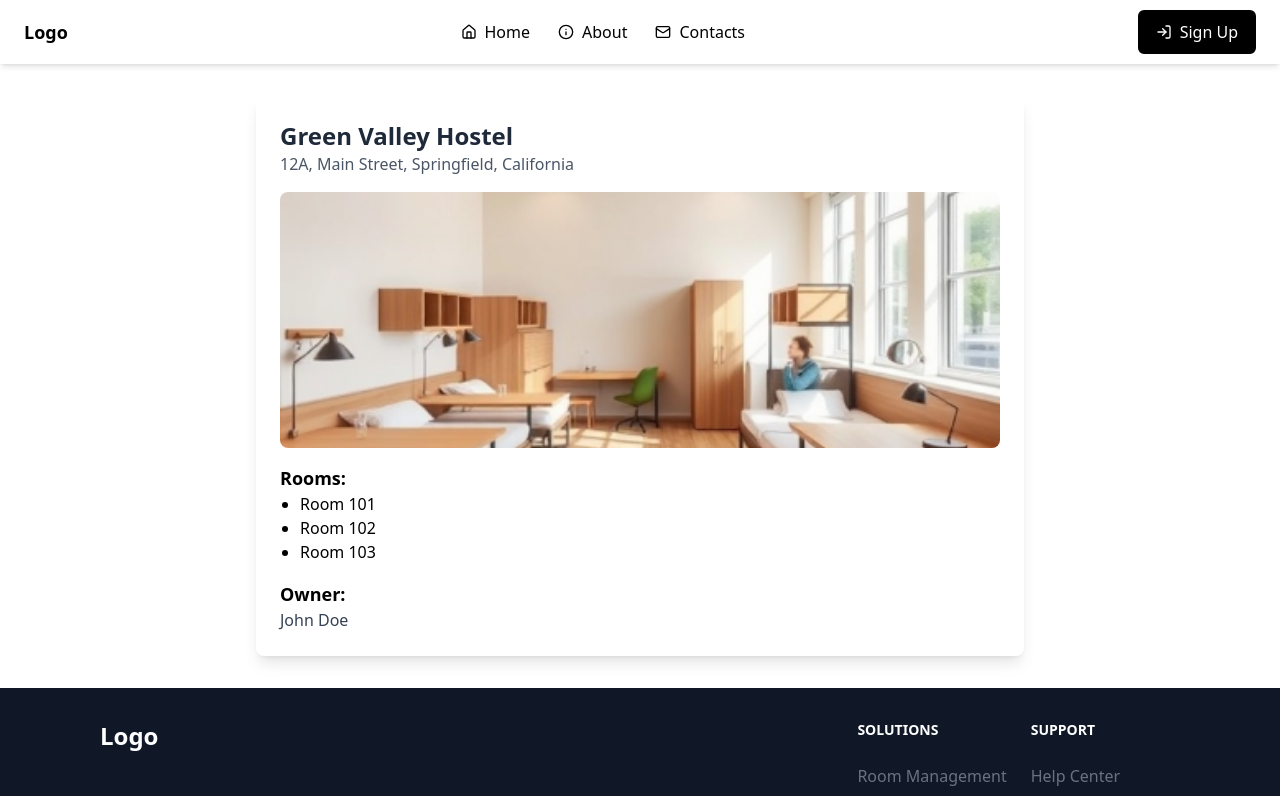
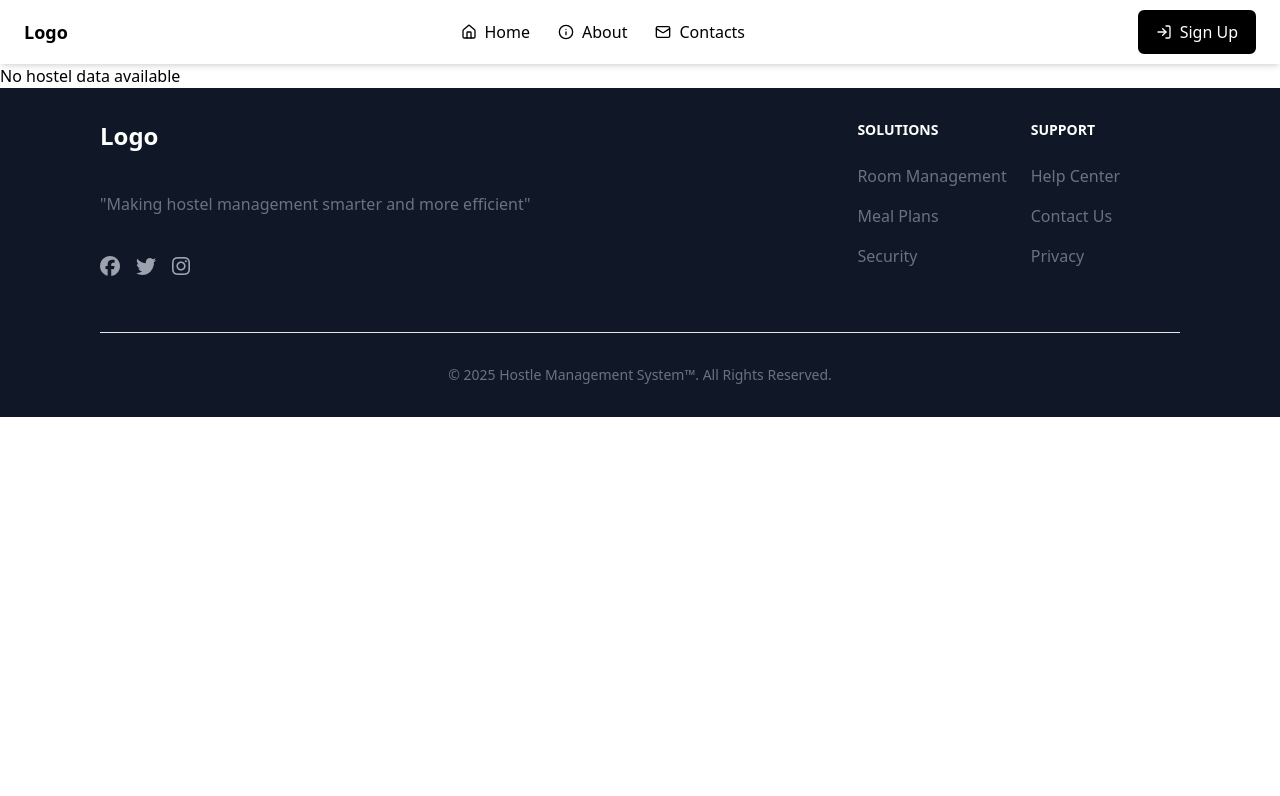
Before and after one commit to UdayBhaskarSingipurapu/NESTIFY---Client, a React (Vite) app: page /samplehostel in a window 1280 px wide. Shown: the top 796 px of the page. Built offline with nearby package versions, Linux system fonts and the light colour scheme.

Commit message:
fix:routing to particular hostel

```diff
--- a/src/App.jsx
+++ b/src/App.jsx
@@ -22,7 +22,8 @@ import MaintenanceForm from "./components/User/user-dashboard/MaintenanceForm";
 import FeedbackForm from "./components/User/user-dashboard/FeedbackForm";
 import EditForm from "./components/User/settings/EditForm";
 import About from "./components/about/About";
-import Contacts from "./components/contacts/Contacts";
+import Contact from "./components/contact/Contact";
+
 
 
 function App({ children }) {
@@ -65,7 +66,7 @@ function App({ children }) {
         },
         {
           path: "contact",
-          element:<Contacts/>,
+          element:<Contact/>,
         },
         {
           path: "sign-up",
--- a/src/components/contacts/Contacts.jsx
+++ b/src/components/contact/Contact.jsx
@@ -1,6 +1,6 @@
 import React from 'react';
 
-function Contacts() {
+function Contact() {
   return (
     <div className="flex flex-col items-center justify-center min-h-screen bg-gray-100 p-6">
       <div className="max-w-3xl bg-white shadow-lg rounded-lg p-8">
@@ -25,20 +25,10 @@ function Contacts() {
           </div>
         </div>
 
-        <div className="mt-6">
-          <h2 className="text-2xl font-semibold text-gray-700 mb-3">Send Us a Message</h2>
-          <form className="space-y-4">
-            <input type="text" placeholder="Your Name" className="w-full p-3 border rounded-lg" />
-            <input type="email" placeholder="Your Email" className="w-full p-3 border rounded-lg" />
-            <textarea placeholder="Your Message" className="w-full p-3 border rounded-lg h-32"></textarea>
-            <button type="submit" className="bg-blue-600 text-white px-6 py-3 rounded-lg hover:bg-blue-700">
-              Send Message
-            </button>
-          </form>
-        </div>
+
       </div>
     </div>
   );
 }
 
-export default Contacts;
+export default Contact;
--- a/src/components/header/Header.jsx
+++ b/src/components/header/Header.jsx
@@ -33,7 +33,7 @@ function Header() {
               About
             </Link>
             <Link
-              to="/contacts"
+              to="/contact"
               className="nav-link flex items-center gap-2 hover:text-black hover:underline"
             >
               <Mail className="h-4 w-4" />
--- a/src/components/home/Home.jsx
+++ b/src/components/home/Home.jsx
@@ -70,6 +70,7 @@ function Home() {
             <p className="text-gray-700 font-bold mt-2">₹{hostel.price}/month</p>
             <Link
               to="/samplehostel"
+              state={{hostel}}
               className="block bg-black text-white mt-3 px-4 py-2 text-center rounded-md hover:bg-gray-700"
             >
               View Details
--- a/src/components/samplehostel/Samplehostel.jsx
+++ b/src/components/samplehostel/Samplehostel.jsx
@@ -1,44 +1,36 @@
-import { useState } from "react";
-import Hostel1 from "../../assets/Hostel1.png";
+import React from "react";
+import { useLocation } from "react-router-dom";
 
 const Samplehostel = () => {
-  const hostel = {
-    hostelname: "Green Valley Hostel",
-    addressLine: {
-      doorNo: "12A",
-      street: "Main Street",
-      city: "Springfield",
-      state: "California",
-    },
-    hostelimage: {
-      url: Hostel1,
-      filename: "image1.png",
-    },
-    rooms: ["Room 101", "Room 102", "Room 103"],
-    owner: "John Doe",
-  };
+  const location = useLocation();
+  const hostel = location.state?.hostel;
+
+  if (!hostel) {
+    return <div>No hostel data available</div>;
+  }
 
   return (
     <div className="max-w-3xl mx-auto p-6 bg-white shadow-lg rounded-lg mt-8 mb-8">
-      <h2 className="text-2xl font-bold text-gray-800">{hostel.hostelname}</h2>
-      <p className="text-gray-600">
-        {hostel.addressLine.doorNo}, {hostel.addressLine.street}, {hostel.addressLine.city}, {hostel.addressLine.state}
-      </p>
-      {hostel.hostelimage?.url && (
+      <h2 className="text-2xl font-bold text-gray-800">{hostel.name}</h2>
+      <p className="text-gray-600">{hostel.description}</p>
+      {hostel.image && (
         <img
-          src={hostel.hostelimage.url}
+          src={hostel.image}
           alt="Hostel"
           className="mt-4 w-full h-64 object-cover rounded-lg"
         />
       )}
-      <h3 className="text-lg font-semibold mt-4">Rooms:</h3>
-      <ul className="list-disc pl-5">
-        {hostel.rooms.map((room, index) => (
-          <li key={index}>{room}</li>
-        ))}
-      </ul>
-      <h3 className="text-lg font-semibold mt-4">Owner:</h3>
-      <p className="text-gray-700">{hostel.owner}</p>
+      <h3 className="text-lg font-semibold mt-4">Rooms Available:</h3>
+      <p className="text-gray-700">{hostel.roomsAvailable}</p>
+      <h3 className="text-lg font-semibold mt-4">Price:</h3>
+      <p className="text-gray-700">₹{hostel.price}/month</p>
+
+      <button
+        onClick={() => alert(`Booking ${hostel.name}`)}
+        className="w-full bg-black text-white px-4 py-2 mt-6 rounded-md hover:bg-gray-500 transition-colors"
+      >
+        Book Now
+      </button>
     </div>
   );
 };
--- a/src/components/student-home/StudentHome.jsx
+++ b/src/components/student-home/StudentHome.jsx
@@ -25,7 +25,6 @@ function inputReducer(state, action) {
 const StudentHome = () => {
 
   const [inputState, inputDispatch] = useReducer(inputReducer, initialState);
-
   const [query, setQuery] = useState("");
   const [location, setLocation] = useState("");
   const [availability, setAvailability] = useState("");
@@ -103,6 +102,7 @@ const StudentHome = () => {
             </p>
             <Link
               to="/samplehostel"
+              state={{hostel}}
               className="block bg-black text-white mt-3 px-4 py-2 text-center rounded-md hover:bg-gray-700"
             >
               View Details
```
